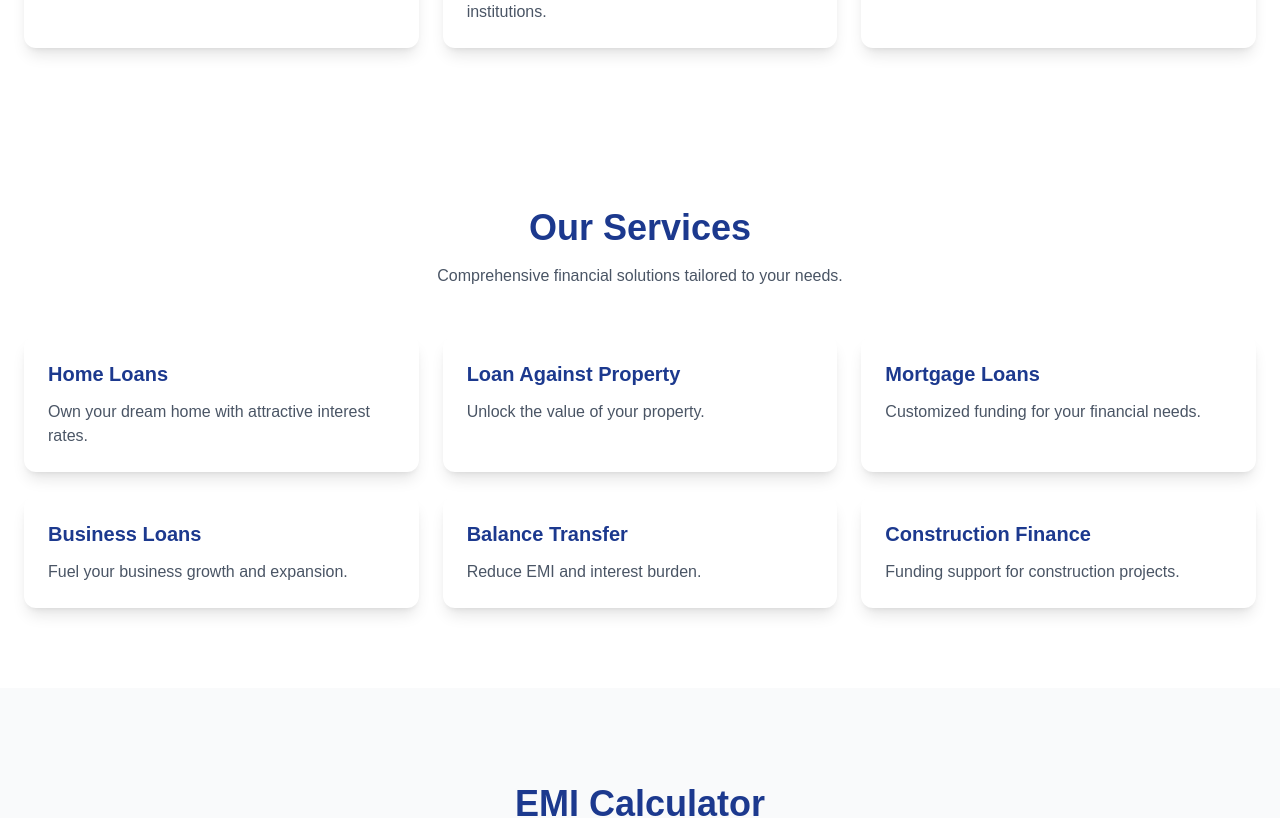
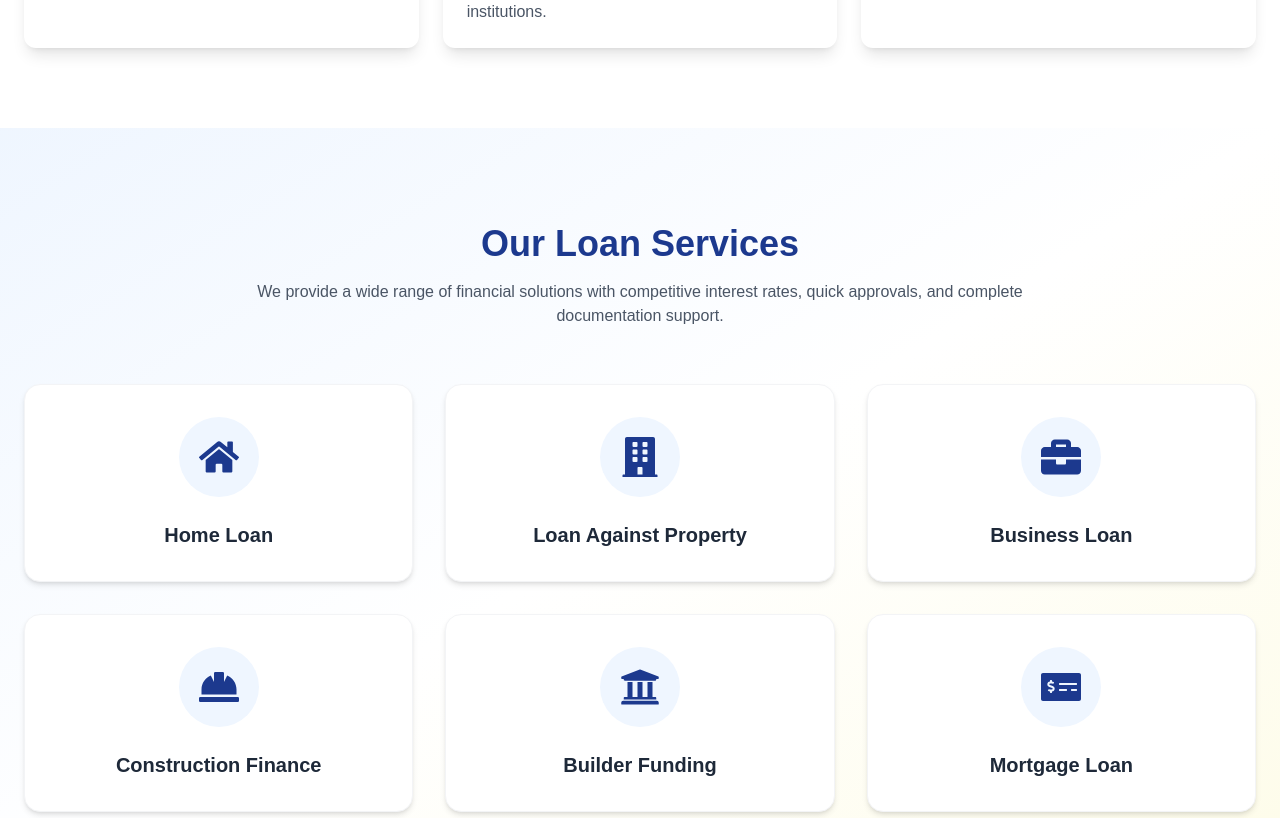
Before and after one commit to abhishekupadhyay999/MagvelCapital, a Next.js app: page / in a window 1280 px wide. Shown: the part 1160-1978 px from the top of the page. Built offline with nearby package versions, Linux system fonts and the light colour scheme.

Commit message:
Redesigned services section

```diff
--- a/components/Sevices.tsx
+++ b/components/Sevices.tsx
@@ -1,60 +1,71 @@
+import {
+  FaHome,
+  FaBuilding,
+  FaBriefcase,
+  FaHardHat,
+  FaUniversity,
+  FaMoneyCheckAlt,
+} from "react-icons/fa";
+
 export default function Services() {
   const services = [
     {
-      title: "Home Loans",
-      description: "Own your dream home with attractive interest rates.",
+      icon: <FaHome size={40} />,
+      title: "Home Loan",
     },
     {
+      icon: <FaBuilding size={40} />,
       title: "Loan Against Property",
-      description: "Unlock the value of your property.",
     },
     {
-      title: "Mortgage Loans",
-      description: "Customized funding for your financial needs.",
+      icon: <FaBriefcase size={40} />,
+      title: "Business Loan",
     },
     {
-      title: "Business Loans",
-      description: "Fuel your business growth and expansion.",
+      icon: <FaHardHat size={40} />,
+      title: "Construction Finance",
     },
     {
-      title: "Balance Transfer",
-      description: "Reduce EMI and interest burden.",
+      icon: <FaUniversity size={40} />,
+      title: "Builder Funding",
     },
     {
-      title: "Construction Finance",
-      description: "Funding support for construction projects.",
+      icon: <FaMoneyCheckAlt size={40} />,
+      title: "Mortgage Loan",
     },
   ];
 
   return (
-    <section id="services" className="py-20">
+    <section
+      id="services"
+      className="py-24 bg-gradient-to-br from-blue-50 via-white to-yellow-50"
+    >
       <div className="max-w-7xl mx-auto px-6">
-
-        <h2 className="text-4xl font-bold text-center text-blue-900">
-          Our Services
+        <h2 className="text-4xl font-bold text-center text-blue-900 mb-4">
+          Our Loan Services
         </h2>
 
-        <p className="text-center text-gray-600 mt-4">
-          Comprehensive financial solutions tailored to your needs.
+        <p className="text-center text-gray-600 mb-14 max-w-3xl mx-auto">
+          We provide a wide range of financial solutions with competitive
+          interest rates, quick approvals, and complete documentation support.
         </p>
 
-        <div className="grid md:grid-cols-2 lg:grid-cols-3 gap-6 mt-12">
+        <div className="grid md:grid-cols-3 gap-8">
           {services.map((service, index) => (
             <div
               key={index}
-              className="bg-white p-6 rounded-xl shadow-lg hover:shadow-2xl transition"
+              className="bg-white rounded-2xl shadow-md hover:shadow-xl border border-gray-100 p-8 transition-all duration-300 hover:-translate-y-2 cursor-pointer"
             >
-              <h3 className="text-xl font-bold text-blue-900">
+              <div className="w-20 h-20 rounded-full bg-blue-50 flex items-center justify-center text-blue-900 mx-auto mb-6">
+                {service.icon}
+              </div>
+
+              <h3 className="text-xl font-semibold text-center text-gray-800">
                 {service.title}
               </h3>
-
-              <p className="text-gray-600 mt-3">
-                {service.description}
-              </p>
             </div>
           ))}
         </div>
-
       </div>
     </section>
   );
```
Also changed, not shown: public/WhatsApp Image 2026-06-17 at 1.36.51 PM.jpeg (added).
